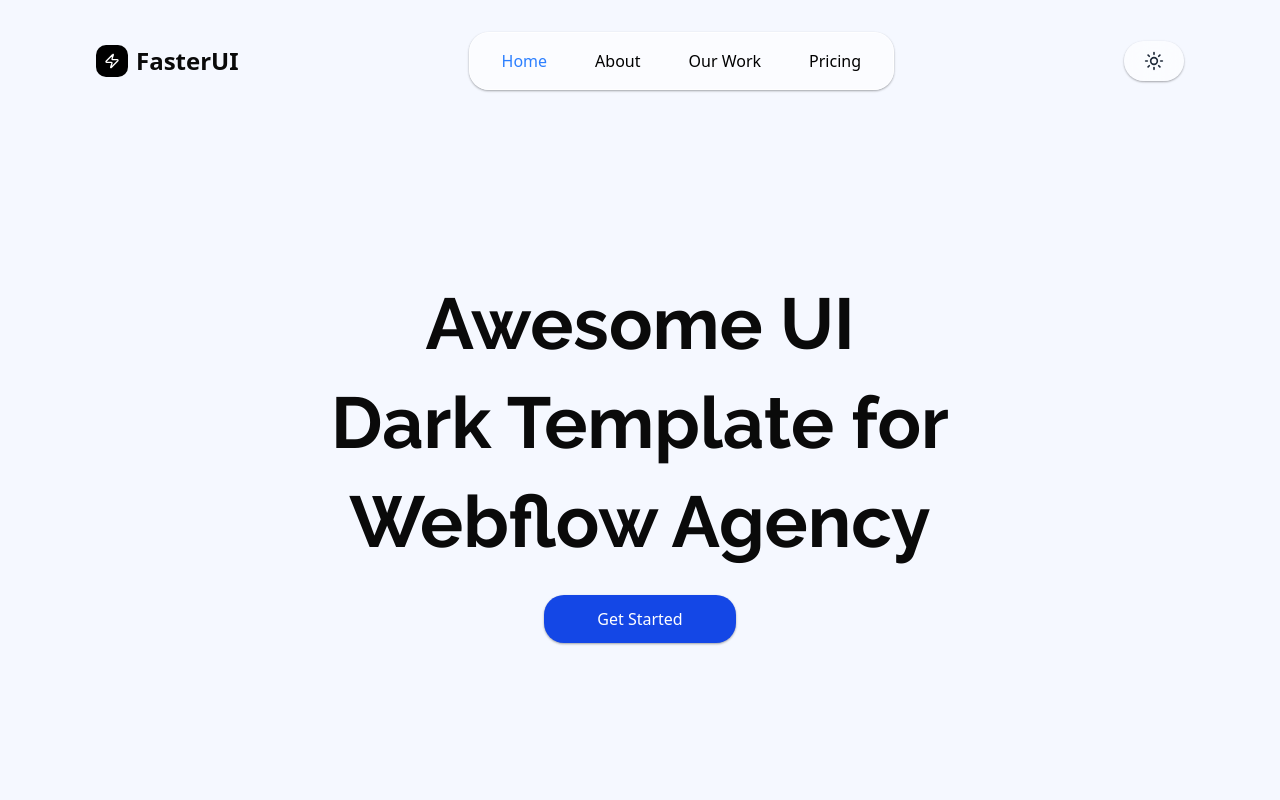
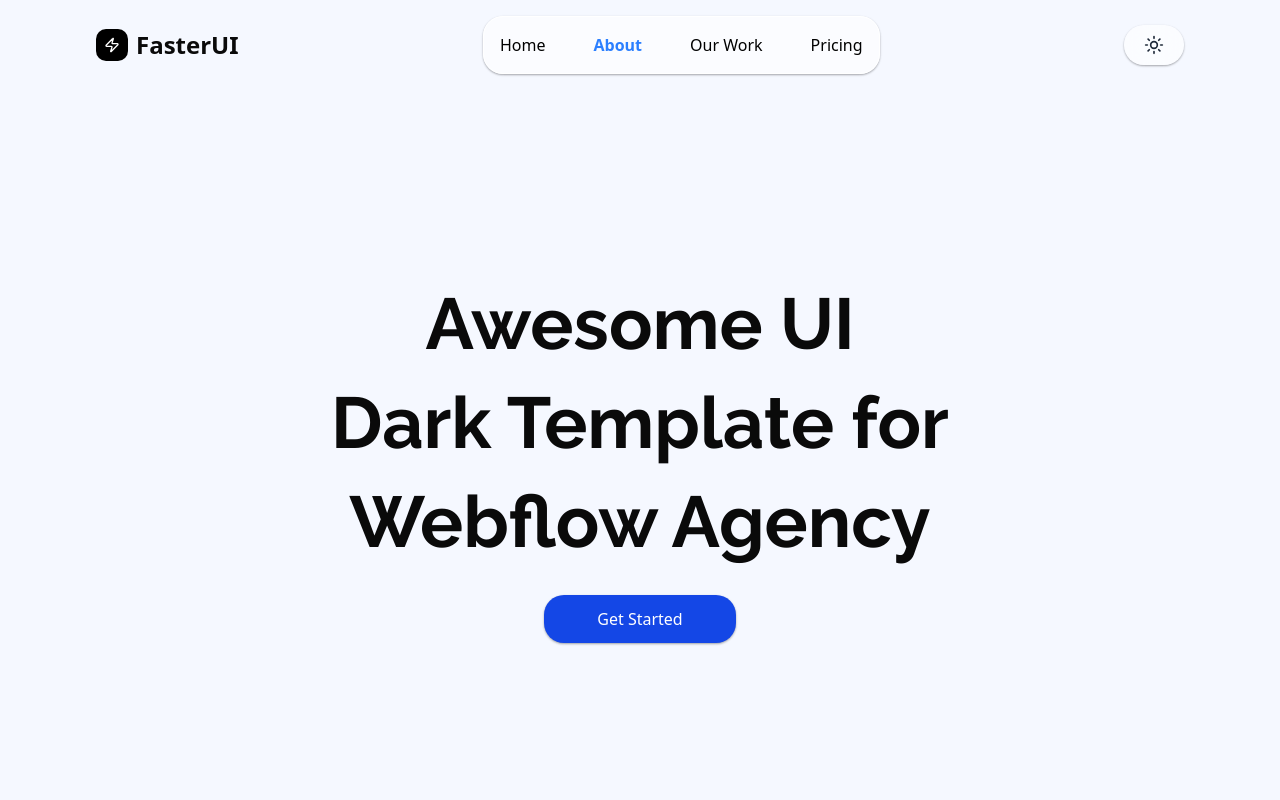
Before and after one commit to HusseinSaeid/fasterui, a Next.js app: page / in a window 1280 px wide. Shown: the top 800 px of the page. Built offline with nearby package versions, Linux system fonts and the light colour scheme.

Commit message:
updated navbar

```diff
--- a/app/page.tsx
+++ b/app/page.tsx
@@ -8,10 +8,11 @@ import Footer from "@/components/Footer";
 
 export default function Home() {
   return (
-    <main className="w-full overflow-x-hidden scroll-smooth">
+    <main className="w-full scroll-smooth">
+      <NavBar />
+      <div className="overflow-x-hidden">
         {/* Hero Section */}
         <section id="home" className="flex flex-col min-h-[calc(100vh-4rem)]">
-        <NavBar />
           <div className="flex flex-1 justify-center items-center w-full px-4">
             <Hero />
           </div>
@@ -37,6 +38,7 @@ export default function Home() {
           <Questions />
         </section>
         <Footer />
+      </div>
     </main>
   );
 }
--- a/components/NavBar.tsx
+++ b/components/NavBar.tsx
@@ -1,5 +1,5 @@
 "use client";
-import { useState } from "react";
+import { useState, useEffect } from "react";
 import { AnimatePresence, motion } from "framer-motion";
 import DarkModeToggle from "./DarkModeToggle";
 import { Zap, Menu, X } from "lucide-react";
@@ -8,37 +8,61 @@ interface NavBarProps {
   className?: string;
 }
 
-const links = [
+interface NavLink {
+  href: string;
+  label: string;
+}
+
+const links: NavLink[] = [
   { href: "#home", label: "Home" },
   { href: "#services", label: "About" },
   { href: "#work", label: "Our Work" },
   { href: "#price", label: "Pricing" },
 ];
 
-function NavLinks({ onClick }: { onClick?: () => void }) {
-  return (
-    <>
-      {links.map((link, index) => (
-        <a
-          key={link.href}
-          href={link.href}
-          onClick={onClick}
-          className={`transition-colors duration-200 ease-in-out hover:text-blue-500
-            ${index === 0 ? "text-blue-500" : "text-black dark:text-white"}`}
-        >
-          {link.label}
-        </a>
-      ))}
-    </>
-  );
-}
-
 export default function NavBar({ className }: NavBarProps) {
   const [open, setOpen] = useState(false);
+  const [scrolled, setScrolled] = useState(false);
+  const [activeSection, setActiveSection] = useState<string>("#home");
+
+  useEffect(() => {
+    const handleScroll = () => {
+      setScrolled(window.scrollY > 100);
+
+      const scrollPos = window.scrollY + window.innerHeight / 3;
+
+      // نستخدم متغير مؤقت لتحديد القسم النشط
+      let currentActive = "#home";
+
+      links.forEach((link) => {
+        const section = document.querySelector(link.href) as HTMLElement | null;
+        if (section) {
+          const top = section.getBoundingClientRect().top + window.scrollY;
+          if (scrollPos >= top) {
+            currentActive = link.href;
+          }
+        }
+      });
+
+      setActiveSection(currentActive);
+    };
+
+    window.addEventListener("scroll", handleScroll);
+    return () => window.removeEventListener("scroll", handleScroll);
+  }, []);
 
   return (
-    <div className={`w-full mt-8 px-4 md:px-24 relative ${className || ""}`}>
-      <div className="flex items-center justify-between">
+    <motion.div
+      className={`sticky top-0 z-50 w-full px-4 md:px-24 transition-all duration-300 ${
+        scrolled
+          ? "bg-white/90 dark:bg-black/90 shadow-[var(--shadow-elevation)] py-2"
+          : "bg-transparent py-4"
+      } ${className || ""}`}
+      initial={{ y: -100 }}
+      animate={{ y: 0 }}
+      transition={{ duration: 0.3 }}
+    >
+      <div className="relative flex items-center justify-between">
         {/* Logo */}
         <div className="flex flex-row gap-2 items-center">
           <div className="bg-black dark:bg-white flex items-center justify-center rounded-lg p-2">
@@ -48,8 +72,26 @@ export default function NavBar({ className }: NavBarProps) {
         </div>
 
         {/* Desktop nav */}
-        <nav className="hidden lg:flex bg-white/60 dark:bg-black/60 border shadow-[var(--shadow-elevation)] border-white dark:border-black rounded-[20px] box-border px-8 gap-12 py-4 items-center">
-          <NavLinks />
+        <nav
+          className={`hidden lg:flex gap-12 items-center p-4 ${
+            scrolled
+              ? ""
+              : "bg-white/60 dark:bg-black/60 border shadow-[var(--shadow-elevation)] border-white dark:border-black rounded-[20px] box-border"
+          }`}
+        >
+          {links.map((link) => (
+            <a
+              key={link.href}
+              href={link.href}
+              className={`transition-colors duration-200 ease-in-out hover:text-blue-500 ${
+                activeSection === link.href
+                  ? "text-blue-500 font-semibold"
+                  : "text-black dark:text-white"
+              }`}
+            >
+              {link.label}
+            </a>
+          ))}
         </nav>
 
         {/* Right side */}
@@ -65,9 +107,8 @@ export default function NavBar({ className }: NavBarProps) {
             {open ? <X /> : <Menu />}
           </button>
         </div>
-      </div>
 
-      {/* Mobile nav floating above content */}
+        {/* Mobile menu */}
         <AnimatePresence>
           {open && (
             <motion.nav
@@ -75,15 +116,26 @@ export default function NavBar({ className }: NavBarProps) {
               animate={{ opacity: 1, y: 0, scale: 1 }}
               exit={{ opacity: 0, y: -10, scale: 0.95 }}
               transition={{ duration: 0.2 }}
-            className="absolute top-20 left-4 right-4 z-50 flex flex-col
-                       lg:hidden bg-white/80 dark:bg-black/80 border
-                       shadow-[var(--shadow-elevation)] border-white
-                       dark:border-black rounded-[20px] px-6 py-4 gap-4 backdrop-blur"
+              className="absolute top-full left-0 right-0 z-50 flex flex-col lg:hidden bg-white/90 dark:bg-black/90 border shadow-[var(--shadow-elevation)] border-white dark:border-black rounded-[20px] px-6 py-4 gap-4 backdrop-blur mt-2"
             >
-            <NavLinks onClick={() => setOpen(false)} />
+              {links.map((link) => (
+                <a
+                  key={link.href}
+                  href={link.href}
+                  onClick={() => setOpen(false)}
+                  className={`transition-colors duration-200 ease-in-out hover:text-blue-500 ${
+                    activeSection === link.href
+                      ? "text-blue-500 font-semibold"
+                      : "text-black dark:text-white"
+                  }`}
+                >
+                  {link.label}
+                </a>
+              ))}
             </motion.nav>
           )}
         </AnimatePresence>
       </div>
+    </motion.div>
   );
 }
```
Lines whose indentation alone changed are shown as unchanged.
